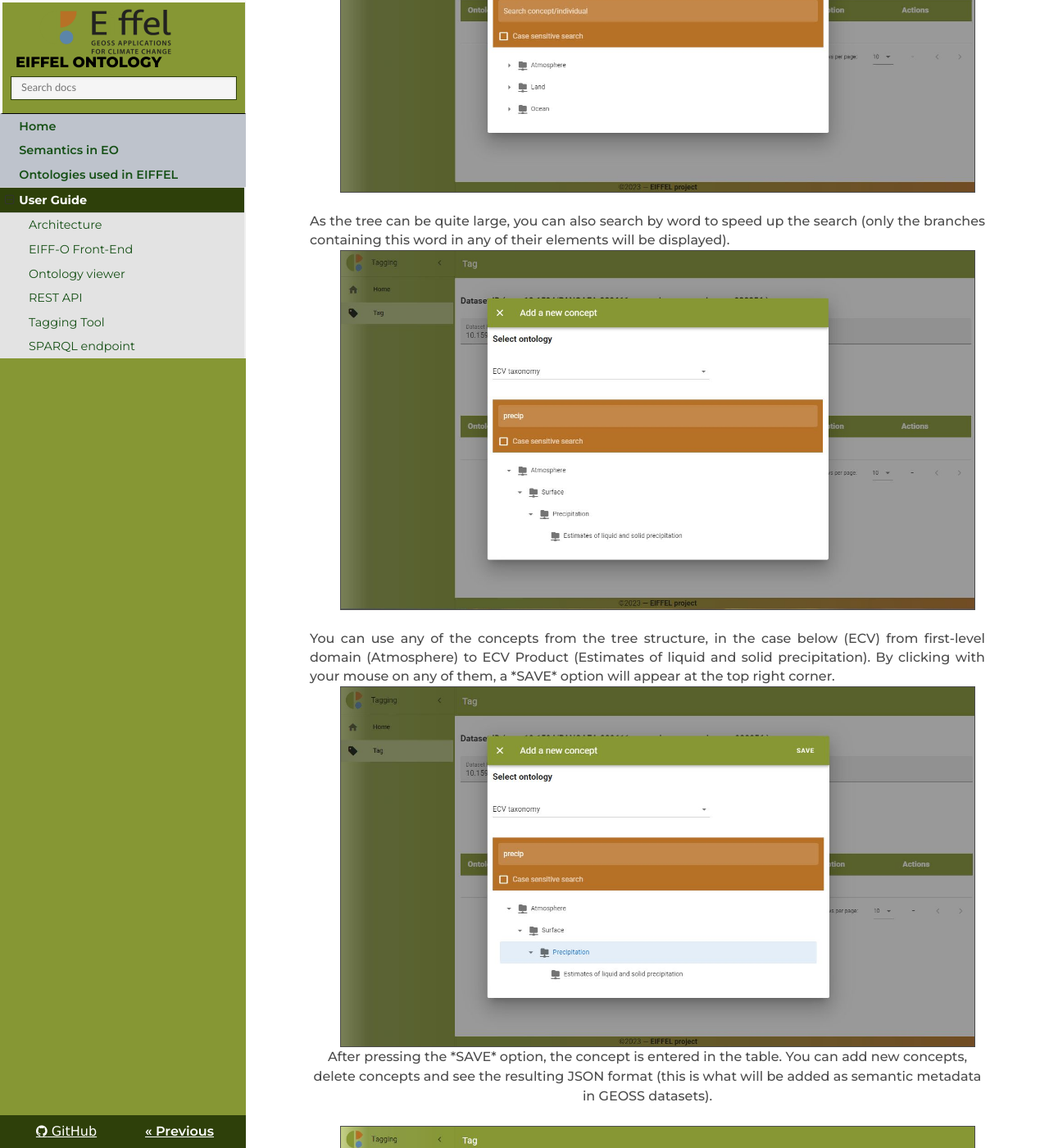
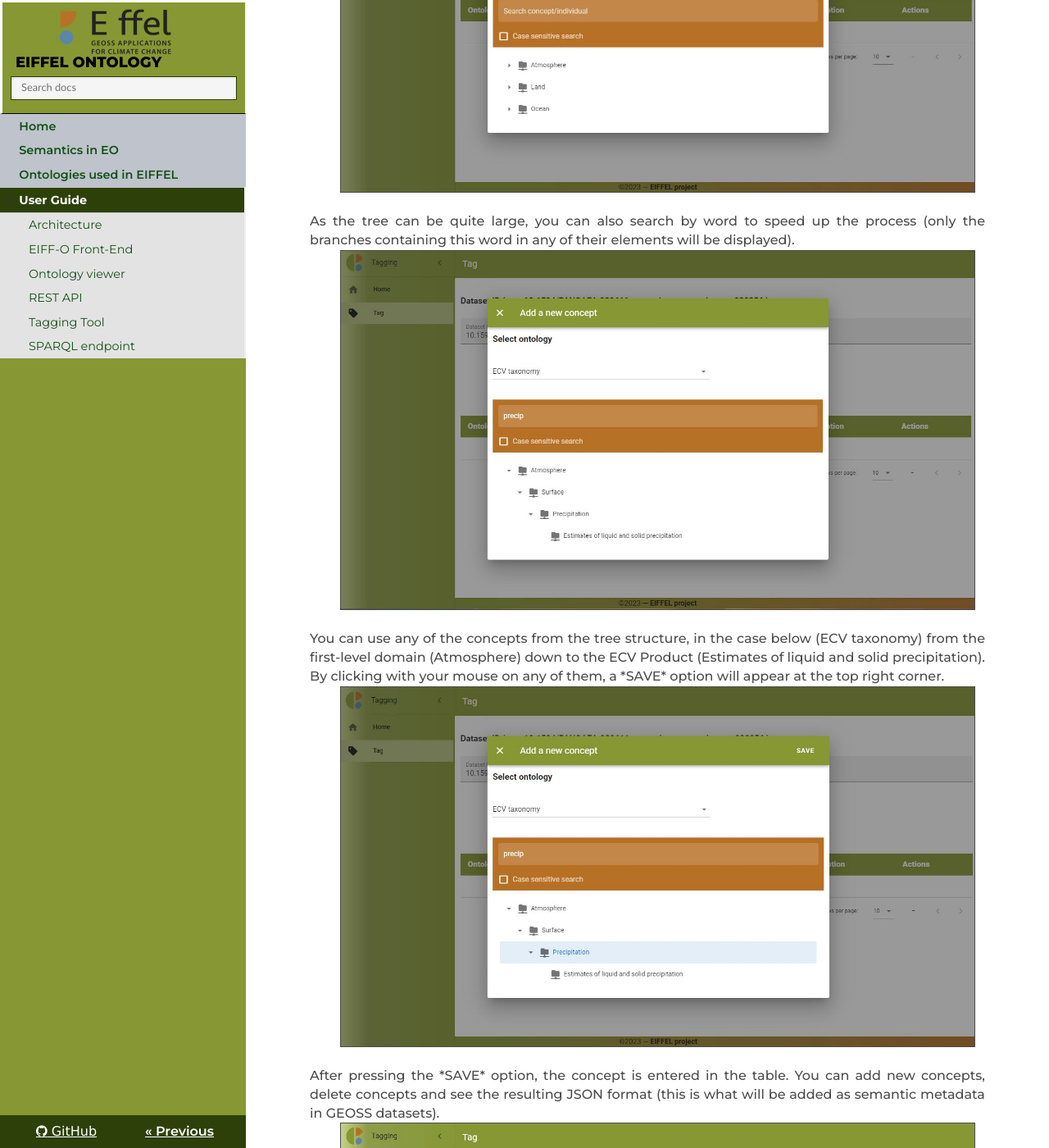
Before and after one commit to benmomo/eiffel-ontology-doc, an MkDocs documentation site: the page built from docs/user_guide.md, in a window 1280 px wide and 1400 px high, scrolled down 9936 px. Shown: the whole window at 82% size. Built offline with MkDocs 1.6.1, drawn with Linux system fonts in a browser that asks for light colours; nearby versions of some CDN libraries; some of the changed text lies outside the part shown.

Commit message:
Update user_guide.md

```diff
--- a/docs/user_guide.md
+++ b/docs/user_guide.md
@@ -277,7 +277,7 @@ For demo purposes, the app uses the API of the GEOSS DAB to avoid setting any cr
 <img src="https://github.com/benmomo/eiffel-ontology-doc/raw/main/docs/img/tag2.jpg" alt="Tag tag option" align="center" />
 </p>
 
-Once the ID is entered, one can either see the metadata of the dataset or start setting EIFF-O tags. By clicking on the second button, an empty table is displayed, as no semantic concept is available (yet) for this dataset
+Once the ID is entered, one can either see the metadata of the dataset or start setting EIFF-O tags. By clicking on the second button, an empty table is displayed, as no semantic concept is available (yet) for this dataset.
 
 <p align="center">
 <img src="https://github.com/benmomo/eiffel-ontology-doc/raw/main/docs/img/tag3.jpg" alt="Tag empty table" align="center" />
@@ -289,16 +289,17 @@ By clicking on the **Add a new Concept**, a new form appears where you will have
 <img src="https://github.com/benmomo/eiffel-ontology-doc/raw/main/docs/img/tag4.jpg" alt="Tag search concept" align="center" />
 </p>
 
-As the tree can be quite large, you can also search by word to speed up the search (only the branches containing this word in any of their elements will be displayed).
+As the tree can be quite large, you can also search by word to speed up the process (only the branches containing this word in any of their elements will be displayed).
 
 <p align="center">
 <img src="https://github.com/benmomo/eiffel-ontology-doc/raw/main/docs/img/tag5.jpg" alt="Tag search by word" align="center" />
 </p>
 
-You can use any of the concepts from the tree structure, in the case below (ECV) from first-level domain (Atmosphere) to ECV Product (Estimates of liquid and solid precipitation). By clicking with your mouse on any of them, a *SAVE* option will appear at the top right corner.
+You can use any of the concepts from the tree structure, in the case below (ECV taxonomy) from the first-level domain (Atmosphere) down to the ECV Product (Estimates of liquid and solid precipitation). By clicking with your mouse on any of them, a *SAVE* option will appear at the top right corner.
 
 <p align="center">
 <img src="https://github.com/benmomo/eiffel-ontology-doc/raw/main/docs/img/tag6.jpg" alt="Tag save option" align="center" />
+</p>
 
 After pressing the *SAVE* option, the concept is entered in the table. You can add new concepts, delete concepts and see the resulting JSON format (this is what will be added as semantic metadata in GEOSS datasets).
 
```
